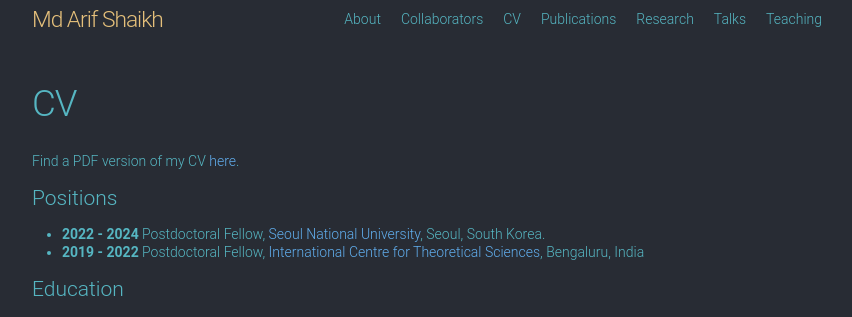
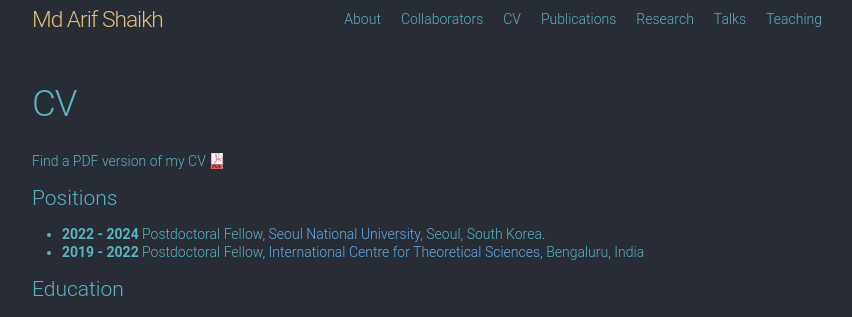
Before and after one commit to md-arif-shaikh/md-arif-shaikh.github.io, a Jekyll site: the page built from cv.md, in a window 1280 px wide. Shown: the top 317 px of the page, without its empty margins (213-1065 px from the left). Built offline with Jekyll 4.4.1, drawn with Linux system fonts in a browser that asks for light colours; our own code applies the rules of GitHub Pages for plain Markdown files.

Commit message:
update cv link

```diff
--- a/cv.md
+++ b/cv.md
@@ -2,7 +2,7 @@
 title: "CV"
 permalink: /cv/
 ---
-Find a PDF version of my CV [here](https://github.com/md-arif-shaikh/md-arif-shaikh.github.io/blob/pdflatex/_data/arif/cv_arif.pdf).
+Find a PDF version of my CV [<img class="svg-icon" src="/assets/pdf.svg">](https://raw.githubusercontent.com/md-arif-shaikh/md-arif-shaikh.github.io/pdflatex/_data/arif/cv_arif.pdf)
 
 # Positions
 - **2022 - 2024** Postdoctoral Fellow, [Seoul National University](https://en.snu.ac.kr/), Seoul, South Korea.
```
